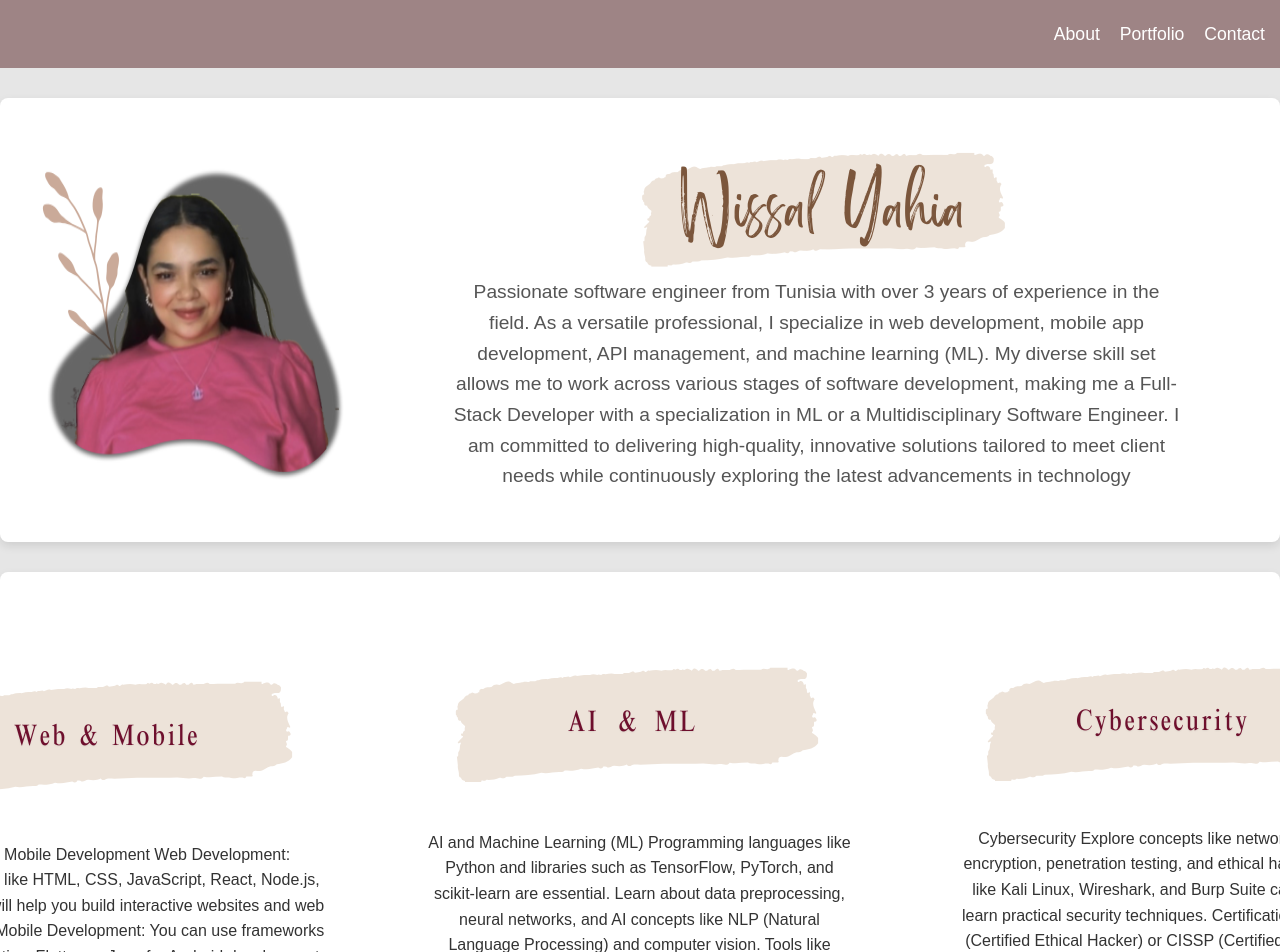
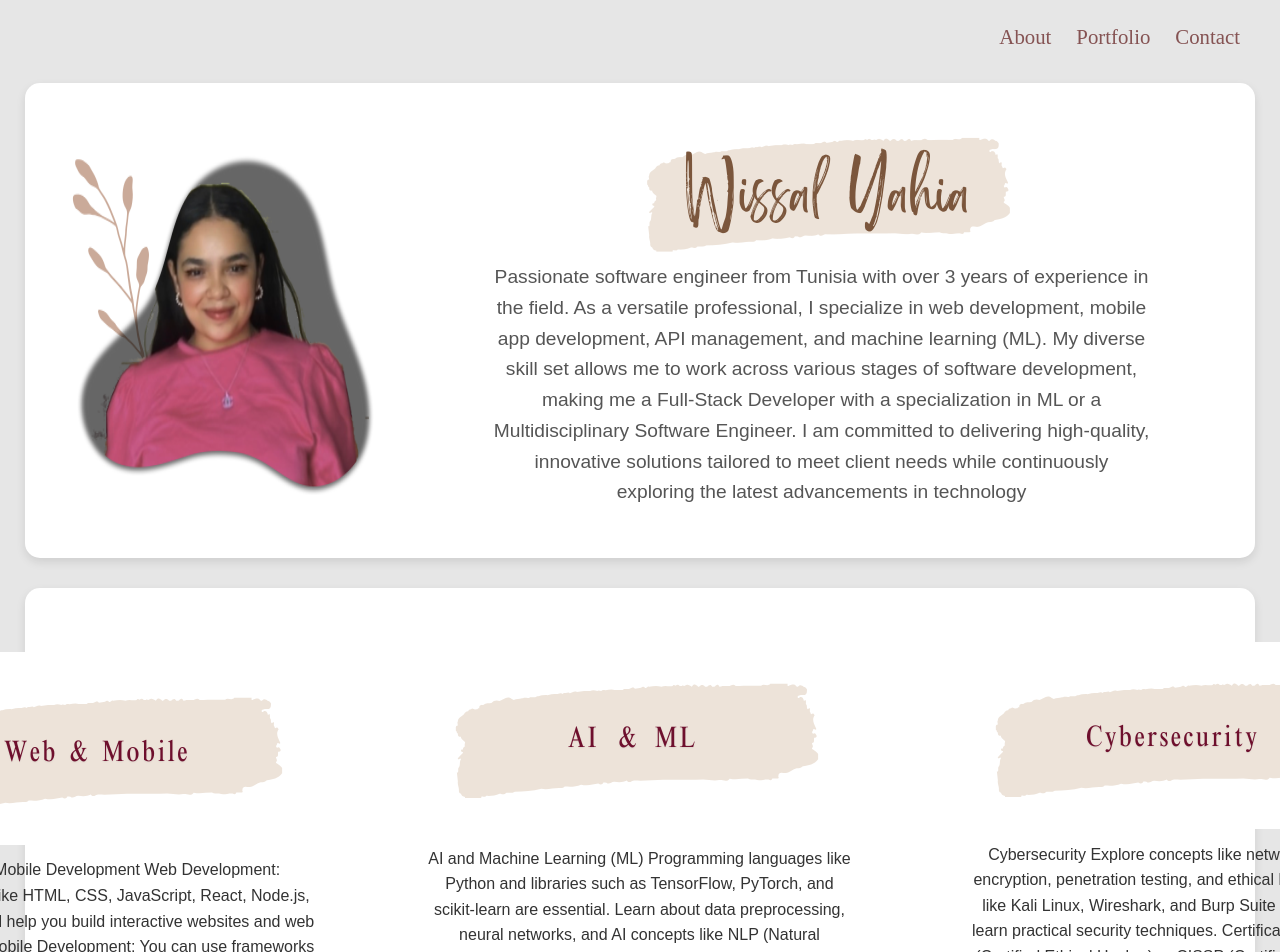
Before and after one commit to sevenjunebaby/Portfolio, a React (Create React App) app: page / in a window 1280 px wide. Shown: the top 952 px of the page. Built offline with nearby package versions, Linux system fonts and the light colour scheme.

Commit message:
Update index.css

```diff
--- a/src/index.css
+++ b/src/index.css
@@ -5,6 +5,7 @@
   margin: 0;
   padding: 0;
   box-sizing: border-box;
+  padding: 0px 5px;
 }
 
 /* Body Styling */
@@ -17,15 +18,19 @@ body {
 
 /* Header Styling */
 header {
-  background-color:rgb(158, 132, 133); /* Blue Background */
-  color: white;
+  background-color: transparent;
+
+  color: rgb(140, 87, 87);
   padding: 20px 0;
   text-align: right;
+  border-radius: 15px;
+  margin-bottom: 10px;
+  padding-bottom: 0px;
 }
 
 nav {
   text-align: right;
-
+  color: rgb(140, 87, 87);
   margin: 0 auto;
   display: flex;
   justify-content: right;
@@ -33,16 +38,19 @@ nav {
   padding: 0 5px;
 }
 nav h1 {
+  color: rgb(140, 87, 87);
   font-size: 2rem;
   font-weight: 700;
 }
 
 nav a {
   text-decoration: none;
-  color: white;
-  font-size: 1.1rem;
+  color: rgb(133, 83, 83);
+  font-size: 1.3rem;
   padding: 0 10px;
-  padding-right: 10px;
+  padding-right: 15px;
+  font-family: 'Times New Roman', Times, serif;
+
 }
 
 
@@ -52,7 +60,7 @@ section#about {
   padding: 50px 20px;
   background-color: #ffffff;
   margin-top: 30px;
-  border-radius: 8px;
+  border-radius: 15px;
   box-shadow: 0 4px 10px rgba(0, 0, 0, 0.1);
 }
 
@@ -91,7 +99,7 @@ section#portfolio {
   padding: 50px 20px;
   background-color: #ffffff;
   margin-top: 30px;
-  border-radius: 8px;
+  border-radius: 15px;
   box-shadow: 0 4px 10px rgba(0, 0, 0, 0.1);
   justify-content: center;
 }
@@ -108,33 +116,7 @@ section#portfolio h2 {
 
 }
 
-.project-card {
-  background-color: white;
-  padding: 15px;
-  border-radius: 6px;
-  box-shadow: 0 2px 6px rgba(0, 0, 0, 0.1);
-  margin-bottom: 15px;
-}
 
-.project-card h3 {
-  font-size: 1.5rem;
-  color: #333;
-}
-
-.project-card p {
-  font-size: 1rem;
-  color: #777;
-}
-
-.project-card a {
-  color: #4CAF50;
-  text-decoration: none;
-  font-weight: bold;
-}
-
-.project-card a:hover {
-  text-decoration: underline;
-}
 
 /* Contact Section Styling */
 section#contact {
@@ -142,7 +124,7 @@ section#contact {
   padding: 50px 20px;
   background-color: #ffffff;
   margin-top: 30px;
-  border-radius: 8px;
+  border-radius: 15px;
   box-shadow: 0 4px 10px rgba(0, 0, 0, 0.1);
   text-align: center;
 }
@@ -173,30 +155,9 @@ section#contact h2 {
   text-align: center;
 }
 
-form input,
-form textarea {
-  width: 100%;
-  padding: 12px;
-  margin: 10px 0;
-  border-radius: 5px;
-  border: 1px solid #ccc;
-  font-size: 1rem;
-  background-color: #f9f9f9;
-}
 
-form button {
-  padding: 12px 20px;
-  background-color: gray; /* Blue Background */
-  color: white;
-  font-size: 1.1rem;
-  border: none;
-  border-radius: 5px;
-  cursor: pointer;
-}
 
-form button:hover {
-  background-color: gray; /* Darker Blue */
-}
+
 
 /* Responsive Design for smaller screens */
 @media (max-width: 768px) {
```
